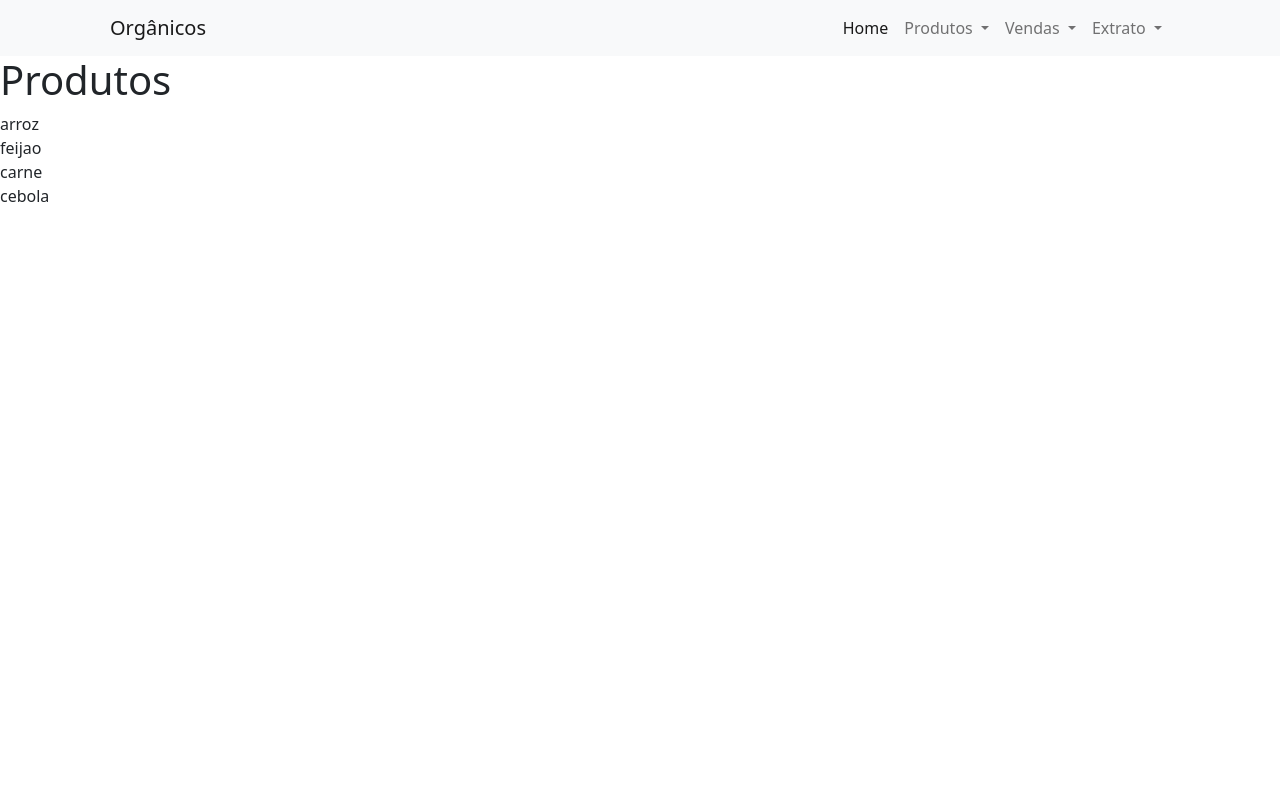
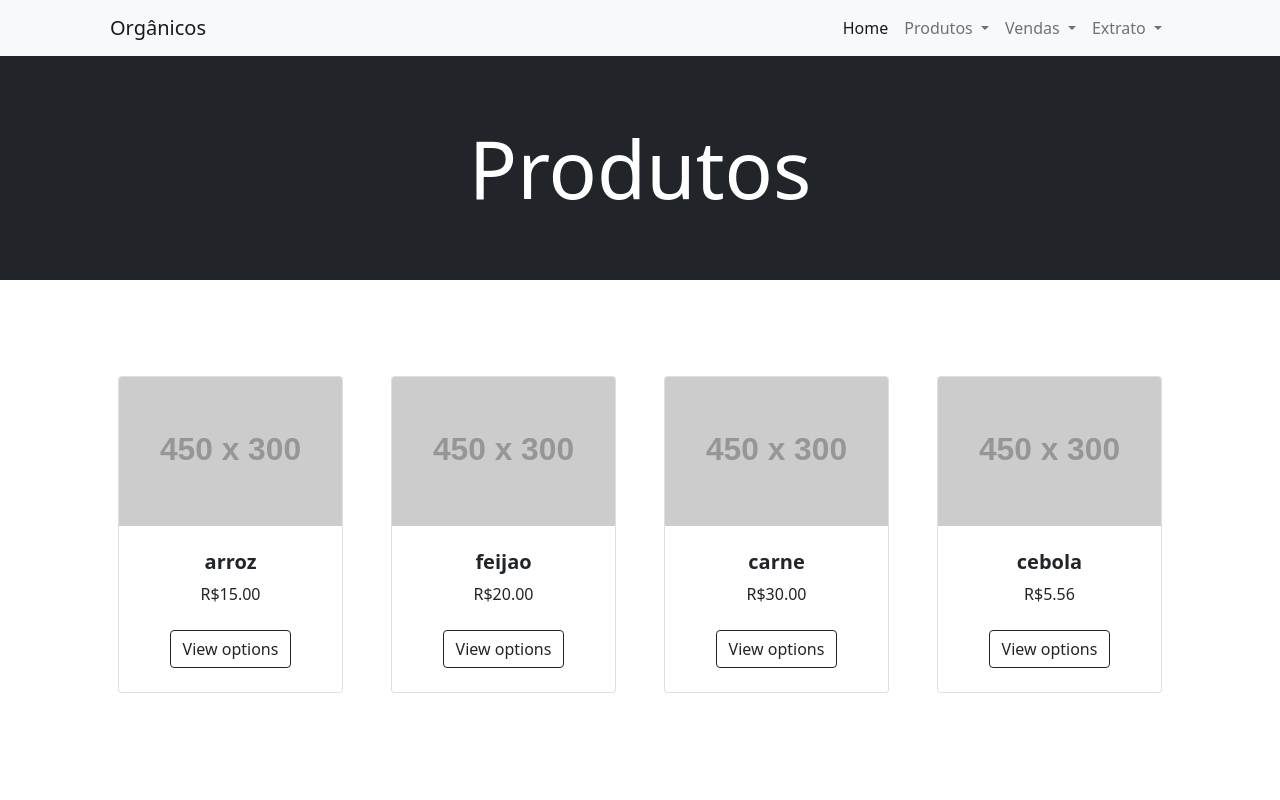
Before and after one commit to Sidneyrj30/OrganicoWeb, a Flask app: page /teste_produtos in a window 1280 px wide. Run offline with Flask 2, Linux system fonts and the light colour scheme; grey boxes labelled with a size stand in for pictures from a placeholder-image service; some libraries are stand-ins or nearby versions.

Commit message:
pagina sobre produtos atualizada

```diff
--- a/templates/includes/_menu.html
+++ b/templates/includes/_menu.html
@@ -15,7 +15,8 @@
             </a>
             <ul class="dropdown-menu" aria-labelledby="navbarDropdown">
               <li><a class="dropdown-item" href="/teste">teste</a></li>
-              <li><a class="dropdown-item" href="/produtos">Lista de produtos</a></li>
+              <li><a class="dropdown-item" href="/produtos">Lista de exemplo</a></li>
+              <li><a class="dropdown-item" href="/teste_produtos">Lista de produtos</a></li>
               <li><a class="dropdown-item" href="#">Cadastrar produtos</a></li>
             </ul>
           </li>
--- a/templates/teste_produto.html
+++ b/templates/teste_produto.html
@@ -1,8 +1,45 @@
 {% extends 'layout.html' %}
 {% block body %}
-    <h1>Produtos</h1>
-    {% for produto in produtos %}
-        {{produto.nome}}
-        <br>
-    {% endfor %}
+<!-- <h1>Produtos</h1>
+{% for produto in produtos %}
+{{produto.nome}}
+<br>
+{% endfor %} -->
+<header class="bg-dark py-5">
+    <div class="container px-4 px-lg-5 my-3">
+        <div class="text-center text-white">
+            <h1 class="display-1 ">Produtos</h1>
+            <!-- <p class="lead fw-normal text-white-50 mb-0">With this shop hompeage template</p> -->
+        </div>
+    </div>
+</header>
+
+<section class="py-5">
+    <div class="container px-4 px-lg-5 mt-5">
+        <div class="row gx-4 gx-lg-5 row-cols-2 row-cols-md-3 row-cols-xl-4 justify-content-center">
+            {% for produto in produtos %}
+            <div class="col mb-5">
+                <div class="card h-100">
+                    <!-- Product image-->
+                    <img class="card-img-top" src="https://dummyimage.com/450x300/dee2e6/6c757d.jpg" alt="..." />
+                    <!-- Product details-->
+                    <div class="card-body p-4">
+                        <div class="text-center">
+                            <!-- Product name-->
+                            <h5 class="fw-bolder">{{produto.nome}}</h5>
+                            <!-- Product price-->
+                            R${{"%.2f" | format(produto.preco)}}
+                        </div>
+                    </div>
+                    <!-- Product actions-->
+                    <div class="card-footer p-4 pt-0 border-top-0 bg-transparent">
+                        <div class="text-center"><a class="btn btn-outline-dark mt-auto" href="#">View options</a></div>
+                    </div>
+                </div>
+            </div>
+            {% endfor %}
+        </div>
+    </div>
+</section>
+
 {% endblock %}
```
